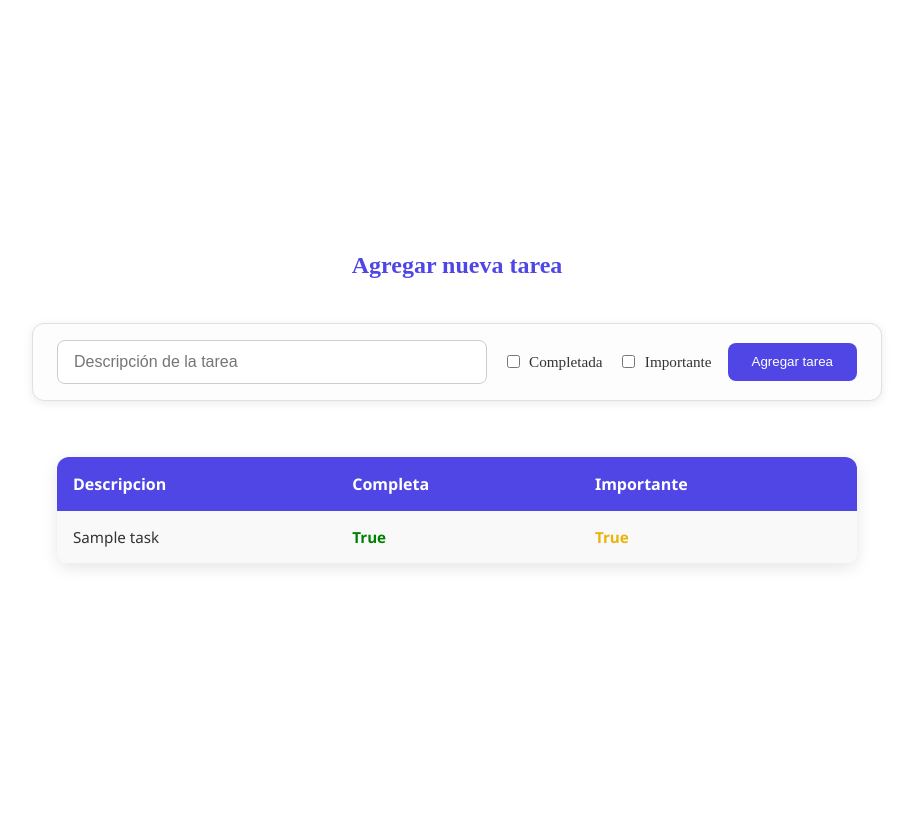
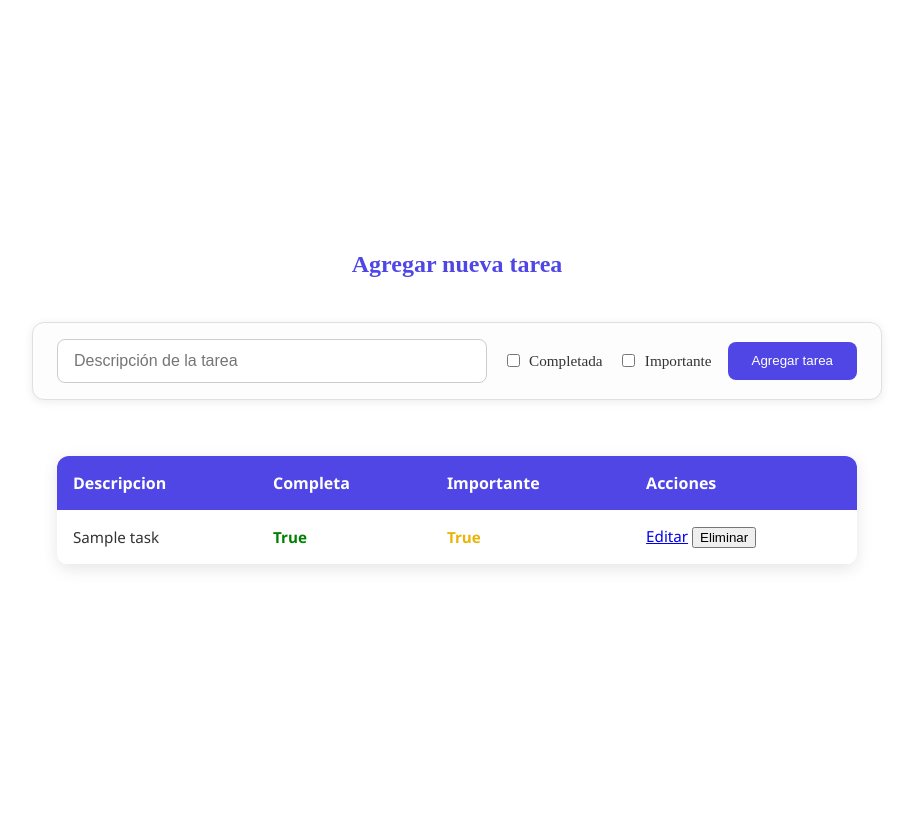
Before and after one commit to EmmanuelYapura/to-do-list-FastAPI, a FastAPI app: page /task in a window 1280 px wide. Shown: the whole page, without its empty margins (183-1096 px from the left). Run offline with FastAPI, Linux system fonts and the light colour scheme; tables that the repository leaves empty hold one stand-in row (values such as "Sample post").

Commit message:
modifica estructura de la tabla de tareas

```diff
--- a/app/templates/home.html
+++ b/app/templates/home.html
@@ -15,34 +15,55 @@
           name="nombre"
           placeholder="Descripción de la tarea"
         />
-
         <label class="checkbox-label">
-          <input type="checkbox" name="completa" />
+          <input type="checkbox" name="completa" value="true" />
           Completada
         </label>
-
         <label class="checkbox-label">
-          <input type="checkbox" name="importante" />
+          <input type="checkbox" name="importante" value="true" />
           Importante
         </label>
-
         <button type="submit">Agregar tarea</button>
       </form>
       <table class="table-task">
+        <thead>
           <tr>
             <th>Descripcion</th>
             <th>Completa</th>
             <th>Importante</th>
+            <th>Acciones</th>
           </tr>
+        </thead>
+        <tbody>
           {% for task in tasks %}
-        <tr class="task">
+          <tr id="task-{{ task.id }}">
             <td class="title-task">{{ task.nombre }}</td>
             <td class="complete-task {{ 'true' if task.completa else 'false' }}">
-            {{ task.completa}}
+              {{ task.completa }}
             </td>
-          <td class="important-task">{{ task.importante}}</td>
+            <td class="important-task {{ 'true' if task.importante else 'false' }}">
+              {{ task.importante }}
+            </td>
+            <td>
+              <a href="/edit_task/{{ task.id }}" class="edit-btn">Editar</a>
+
+              <form
+                action="/task/{{ task.id }}/delete"
+                method="post"
+                style="display: inline"
+              >
+                <button
+                  type="submit"
+                  class="delete-btn"
+                  onclick="return confirm('¿Estás seguro de que quieres eliminar esta tarea?');"
+                >
+                  Eliminar
+                </button>
+              </form>
+            </td>
           </tr>
           {% endfor %}
+        </tbody>
       </table>
     </section>
   </body>
```
Lines whose indentation alone changed are shown as unchanged.
